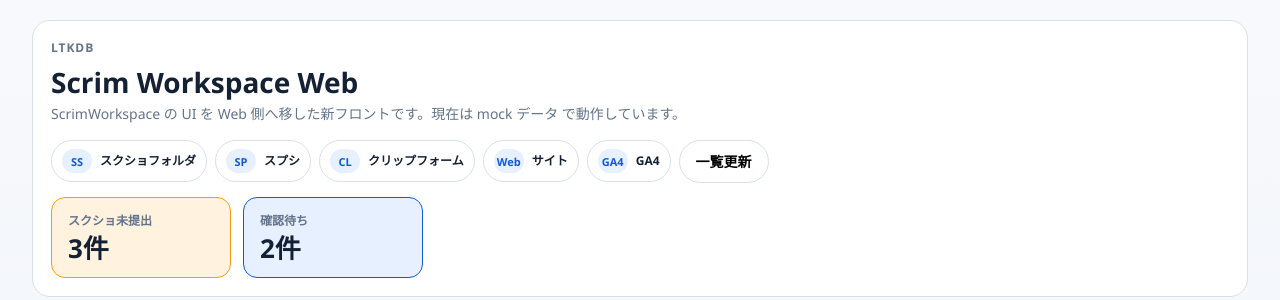
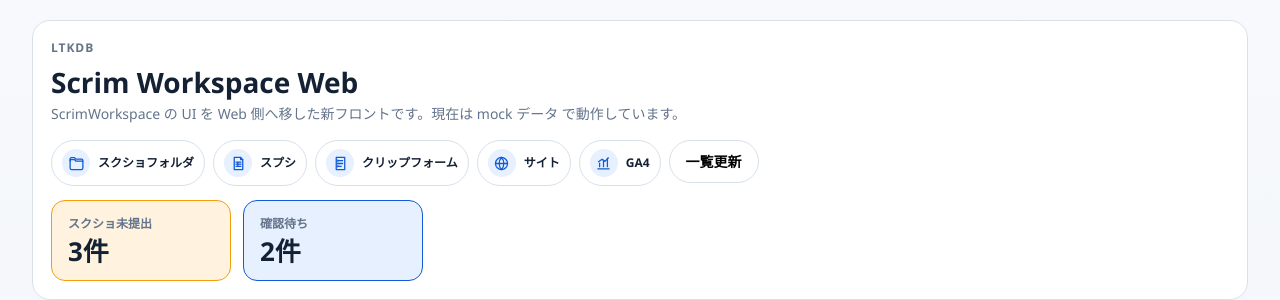
Before and after one commit to misraXX/ltkdb-scrim-workspace-web, a React (Vite) app: page / in a window 1280 px wide. Shown: the top 300 px of the page. Built offline with nearby package versions, Linux system fonts and the light colour scheme; no server answers.

Commit message:
Use icons for workspace quick links

```diff
--- a/src/App.tsx
+++ b/src/App.tsx
@@ -29,12 +29,64 @@ const siteUrl = "https://demo-lab0110.github.io/ltk-schedule-status-site/";
 const ga4Url = "https://analytics.google.com/analytics/web/?hl=ja#/a359323532p494142689/reports/intelligenthome";
 
 const workspaceLinks = [
-  { href: screenshotFolderUrl, label: "スクショフォルダ", icon: "SS" },
-  { href: spreadsheetUrl, label: "スプシ", icon: "SP" },
-  { href: clipFormUrl, label: "クリップフォーム", icon: "CL" },
-  { href: siteUrl, label: "サイト", icon: "Web" },
-  { href: ga4Url, label: "GA4", icon: "GA4" },
-];
+  { href: screenshotFolderUrl, label: "スクショフォルダ", icon: "folder" },
+  { href: spreadsheetUrl, label: "スプシ", icon: "sheet" },
+  { href: clipFormUrl, label: "クリップフォーム", icon: "form" },
+  { href: siteUrl, label: "サイト", icon: "site" },
+  { href: ga4Url, label: "GA4", icon: "analytics" },
+] as const;
+
+type WorkspaceLinkIcon = (typeof workspaceLinks)[number]["icon"];
+
+function WorkspaceIcon({ icon }: { icon: WorkspaceLinkIcon }) {
+  if (icon === "folder") {
+    return (
+      <svg viewBox="0 0 24 24" aria-hidden="true">
+        <path d="M3 6.5h6.3l1.7 2h10v9.8a2.2 2.2 0 0 1-2.2 2.2H5.2A2.2 2.2 0 0 1 3 18.3V6.5Z" />
+        <path d="M3 8.5V5.7c0-1.1.9-2 2-2h4.2l1.8 2.1h8c1.1 0 2 .9 2 2v.7" />
+      </svg>
+    );
+  }
+
+  if (icon === "sheet") {
+    return (
+      <svg viewBox="0 0 24 24" aria-hidden="true">
+        <path d="M6 3.5h9l3 3v14H6v-17Z" />
+        <path d="M15 3.5v3h3" />
+        <path d="M8.5 10h7M8.5 13h7M8.5 16h7M11 10v6" />
+      </svg>
+    );
+  }
+
+  if (icon === "form") {
+    return (
+      <svg viewBox="0 0 24 24" aria-hidden="true">
+        <path d="M6 3.5h12v17H6v-17Z" />
+        <path d="M9 8h6M9 12h6M9 16h4" />
+        <circle cx="8" cy="8" r=".6" />
+        <circle cx="8" cy="12" r=".6" />
+        <circle cx="8" cy="16" r=".6" />
+      </svg>
+    );
+  }
+
+  if (icon === "site") {
+    return (
+      <svg viewBox="0 0 24 24" aria-hidden="true">
+        <circle cx="12" cy="12" r="8.5" />
+        <path d="M3.5 12h17M12 3.5c2.2 2.4 3.3 5.2 3.3 8.5s-1.1 6.1-3.3 8.5M12 3.5C9.8 5.9 8.7 8.7 8.7 12s1.1 6.1 3.3 8.5" />
+      </svg>
+    );
+  }
+
+  return (
+    <svg viewBox="0 0 24 24" aria-hidden="true">
+      <path d="M4 19.5h16" />
+      <path d="M6.5 16.5v-5M12 16.5v-9M17.5 16.5v-12" />
+      <path d="M5 9.5 10 6l4 3 5-5" />
+    </svg>
+  );
+}
 
 const tabs: Array<{ id: WorkspaceTab; label: string }> = [
   { id: "schedule", label: "予定と試合ID発行" },
@@ -227,7 +279,9 @@ export function App() {
                 title={link.label}
                 aria-label={link.label}
               >
-                <span className="icon-link-mark">{link.icon}</span>
+                <span className="icon-link-mark">
+                  <WorkspaceIcon icon={link.icon} />
+                </span>
                 <span className="icon-link-text">{link.label}</span>
               </a>
             ))}
--- a/src/styles.css
+++ b/src/styles.css
@@ -146,14 +146,22 @@ h3 {
   display: inline-flex;
   align-items: center;
   justify-content: center;
-  min-width: 30px;
-  height: 24px;
+  width: 28px;
+  height: 28px;
   border-radius: 999px;
   background: var(--accent-soft);
   color: var(--accent);
-  font-size: 11px;
-  font-weight: 800;
-  line-height: 1;
+  flex: 0 0 auto;
+}
+
+.icon-link-mark svg {
+  width: 17px;
+  height: 17px;
+  fill: none;
+  stroke: currentColor;
+  stroke-linecap: round;
+  stroke-linejoin: round;
+  stroke-width: 1.8;
 }
 
 .icon-link-text {
```
